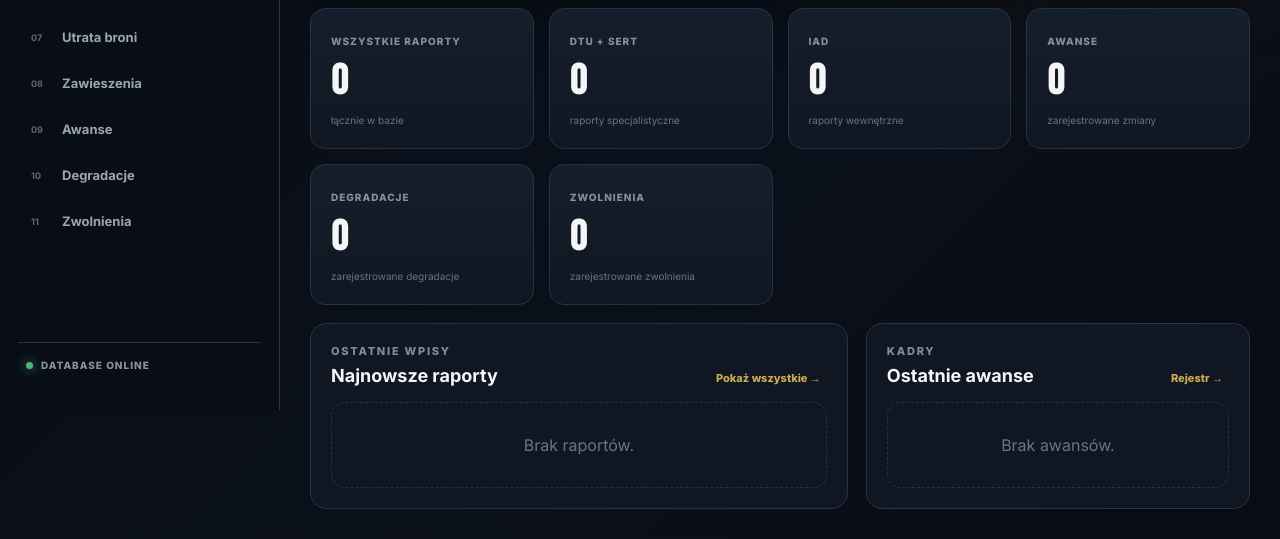
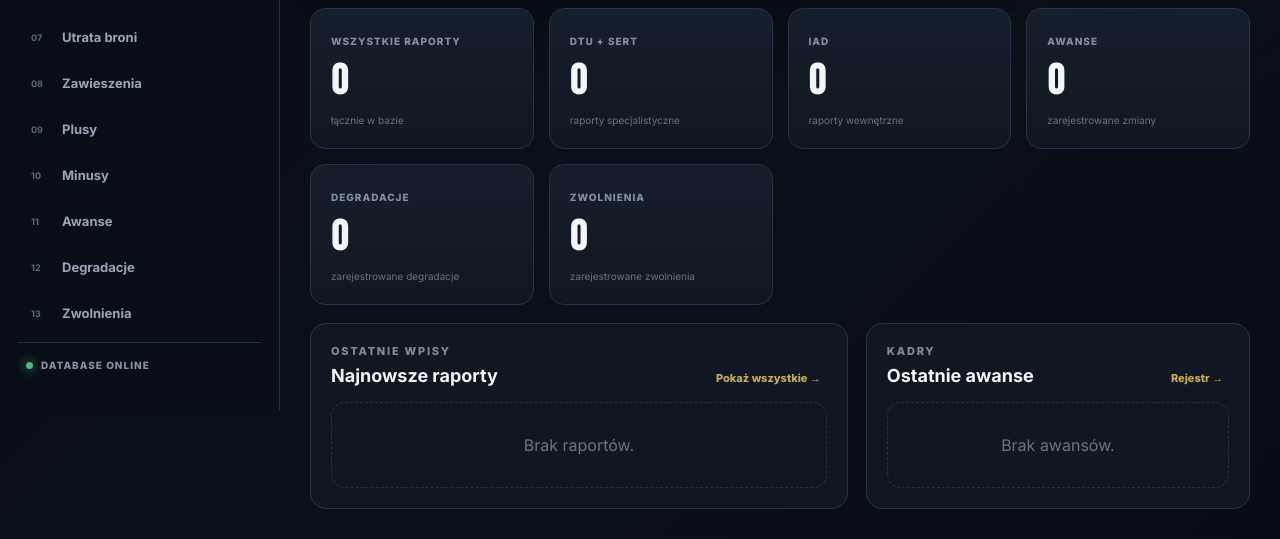
Before and after one commit to Man1ek734/database, a plain HTML site: page index.html in a window 1280 px wide. Shown: the part 390-929 px from the top of the page. Drawn offline with nearby package versions, Linux system fonts and the light colour scheme; no server answers.

Commit message:
Add plus minus navigation

```diff
--- a/index.html
+++ b/index.html
@@ -31,9 +31,11 @@
         <button class="nav-item" data-view="reports-deputy"><span>06</span> Raporty zastępcy</button>
         <button class="nav-item" data-view="reports-weapon-loss"><span>07</span> Utrata broni</button>
         <button class="nav-item" data-view="reports-suspensions"><span>08</span> Zawieszenia</button>
-        <button class="nav-item" data-view="promotions"><span>09</span> Awanse</button>
-        <button class="nav-item" data-view="demotions"><span>10</span> Degradacje</button>
-        <button class="nav-item" data-view="dismissals"><span>11</span> Zwolnienia</button>
+        <button class="nav-item" data-view="reports-plus"><span>09</span> Plusy</button>
+        <button class="nav-item" data-view="reports-minus"><span>10</span> Minusy</button>
+        <button class="nav-item" data-view="promotions"><span>11</span> Awanse</button>
+        <button class="nav-item" data-view="demotions"><span>12</span> Degradacje</button>
+        <button class="nav-item" data-view="dismissals"><span>13</span> Zwolnienia</button>
       </nav>
 
       <div class="sidebar-bottom">
@@ -167,6 +169,8 @@
               <option value="DEPUTY">Raport zastępcy</option>
               <option value="WEAPON_LOSS">Utrata broni</option>
               <option value="SUSPENSION">Zawieszenie</option>
+              <option value="PLUS">Plus</option>
+              <option value="MINUS">Minus</option>
             </select>
           </div>
         </div>
@@ -232,7 +236,7 @@
 
   <script src="https://cdn.jsdelivr.net/npm/@supabase/supabase-js@2"></script>
   <script src="config.js"></script>
-  <script src="app.js?v=20260925-7"></script>
-  <script src="auth.js?v=20260925-6"></script>
+  <script src="app.js?v=20260925-8"></script>
+  <script src="auth.js?v=20260925-7"></script>
 </body>
 </html>
```
